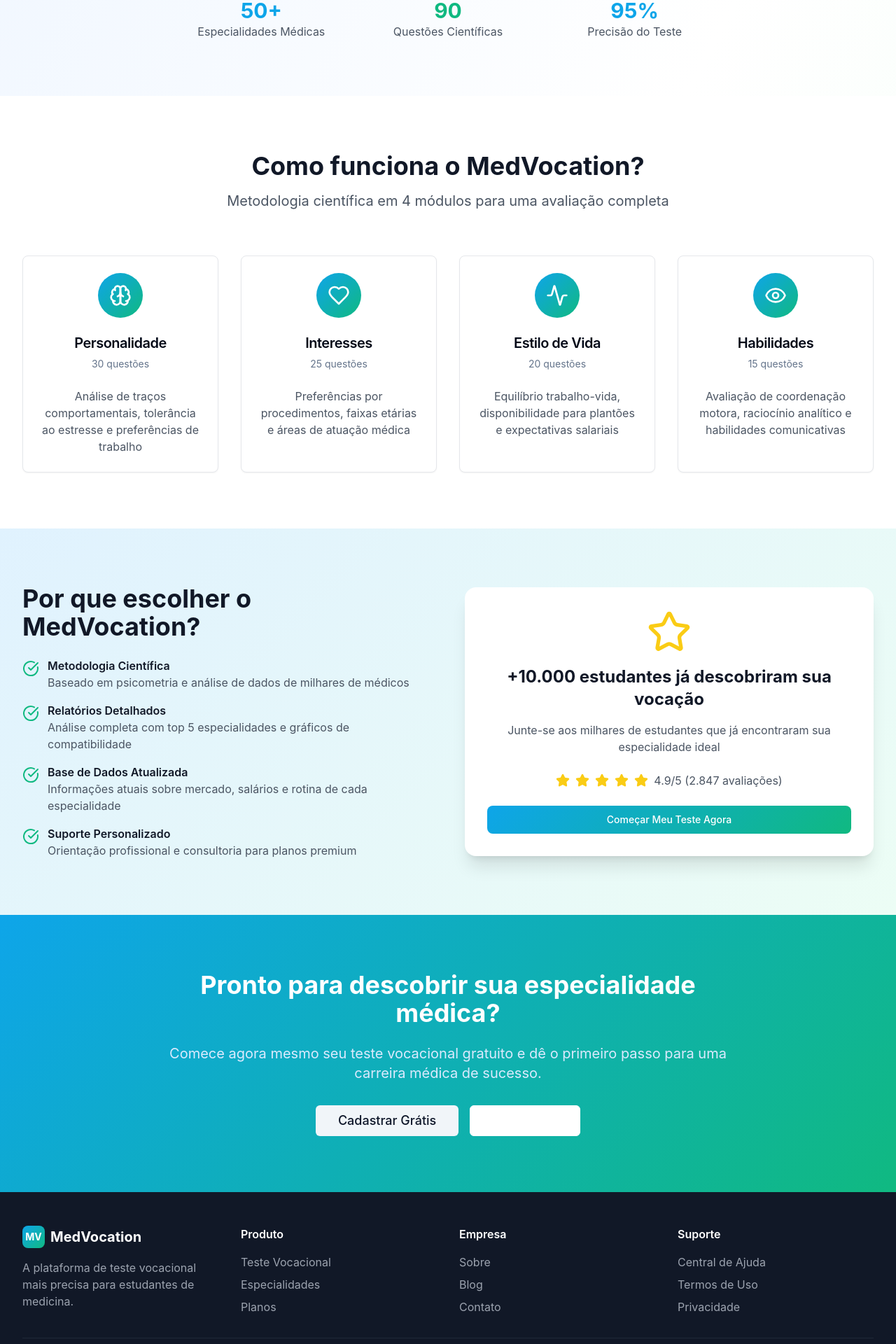
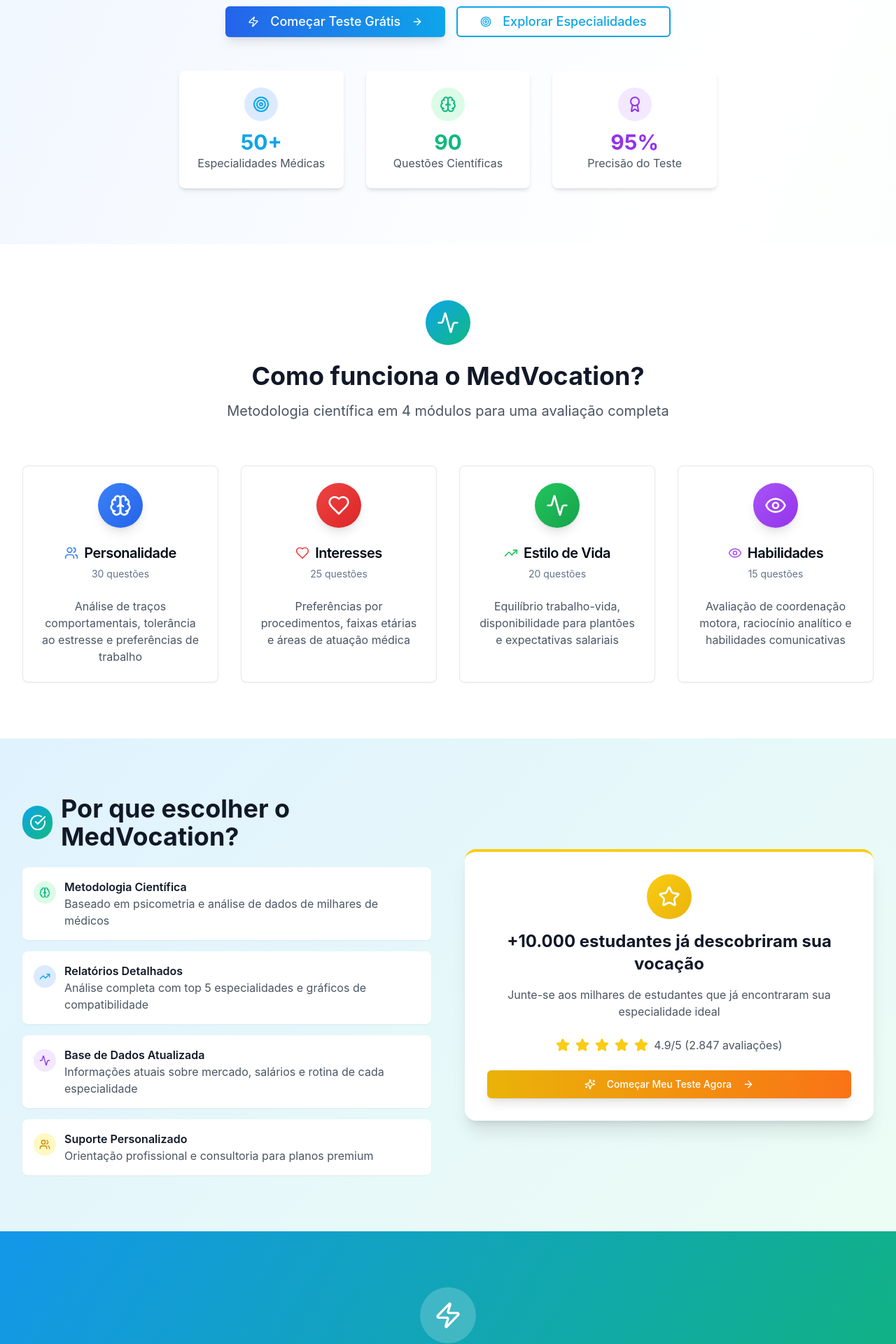
Before and after one commit to PhilipStark/medvocation-pathfinder-app, a React (Vite) app: page / in a window 1280 px wide. Shown: the part 440-2360 px from the top of the page at 70% size. Built offline with nearby package versions, Linux system fonts and the light colour scheme.

Commit message:
Enhance UI with icons and button styling
Add visual icons for navigation and apply contrasting colors to call-to-action buttons for improved user experience.

```diff
--- a/src/pages/Index.tsx
+++ b/src/pages/Index.tsx
@@ -12,7 +12,13 @@ import {
   Brain,
   Heart,
   Eye,
-  Activity
+  Activity,
+  Zap,
+  Target,
+  Award,
+  ArrowRight,
+  PlayCircle,
+  Sparkles
 } from 'lucide-react';
 
 const Index = () => {
@@ -26,6 +32,11 @@ const Index = () => {
       <section className="relative py-20 px-4 sm:px-6 lg:px-8">
         <div className="max-w-7xl mx-auto">
           <div className="text-center">
+            <div className="flex justify-center mb-6">
+              <div className="w-20 h-20 bg-medical-gradient rounded-full flex items-center justify-center animate-pulse-medical">
+                <Sparkles className="w-10 h-10 text-white" />
+              </div>
+            </div>
             <h1 className="text-4xl md:text-6xl font-bold text-gray-900 mb-6 animate-fade-in">
               Descubra sua{' '}
               <span className="bg-medical-gradient bg-clip-text text-transparent">
@@ -42,19 +53,24 @@ const Index = () => {
             <div className="flex flex-col sm:flex-row gap-4 justify-center mb-12">
               {user ? (
                 <Link to="/dashboard">
-                  <Button size="lg" className="medical-button text-lg px-8 py-3">
+                  <Button size="lg" className="bg-gradient-to-r from-green-500 to-emerald-600 hover:from-green-600 hover:to-emerald-700 text-white text-lg px-8 py-4 shadow-lg hover:shadow-xl transform hover:scale-105 transition-all duration-200">
+                    <PlayCircle className="w-5 h-5 mr-2" />
                     Acessar Dashboard
+                    <ArrowRight className="w-5 h-5 ml-2" />
                   </Button>
                 </Link>
               ) : (
                 <>
                   <Link to="/register">
-                    <Button size="lg" className="medical-button text-lg px-8 py-3">
+                    <Button size="lg" className="bg-gradient-to-r from-blue-600 to-medical-blue hover:from-blue-700 hover:to-medical-blue-dark text-white text-lg px-8 py-4 shadow-lg hover:shadow-xl transform hover:scale-105 transition-all duration-200">
+                      <Zap className="w-5 h-5 mr-2" />
                       Começar Teste Grátis
+                      <ArrowRight className="w-5 h-5 ml-2" />
                     </Button>
                   </Link>
                   <Link to="/specialties">
-                    <Button variant="outline" size="lg" className="text-lg px-8 py-3">
+                    <Button variant="outline" size="lg" className="text-lg px-8 py-3 border-2 border-medical-blue text-medical-blue hover:bg-medical-blue hover:text-white transition-all duration-200">
+                      <Target className="w-5 h-5 mr-2" />
                       Explorar Especialidades
                     </Button>
                   </Link>
@@ -64,16 +80,25 @@ const Index = () => {
 
             {/* Stats */}
             <div className="grid grid-cols-1 md:grid-cols-3 gap-8 max-w-3xl mx-auto">
-              <div className="text-center animate-scale-in">
+              <div className="text-center animate-scale-in bg-white rounded-lg p-6 shadow-md hover:shadow-lg transition-shadow">
+                <div className="w-12 h-12 bg-blue-100 rounded-full flex items-center justify-center mx-auto mb-3">
+                  <Target className="w-6 h-6 text-medical-blue" />
+                </div>
                 <div className="text-3xl font-bold text-medical-blue">50+</div>
                 <div className="text-gray-600">Especialidades Médicas</div>
               </div>
-              <div className="text-center animate-scale-in" style={{animationDelay: '0.1s'}}>
+              <div className="text-center animate-scale-in bg-white rounded-lg p-6 shadow-md hover:shadow-lg transition-shadow" style={{animationDelay: '0.1s'}}>
+                <div className="w-12 h-12 bg-green-100 rounded-full flex items-center justify-center mx-auto mb-3">
+                  <Brain className="w-6 h-6 text-medical-green" />
+                </div>
                 <div className="text-3xl font-bold text-medical-green">90</div>
                 <div className="text-gray-600">Questões Científicas</div>
               </div>
-              <div className="text-center animate-scale-in" style={{animationDelay: '0.2s'}}>
-                <div className="text-3xl font-bold text-medical-blue">95%</div>
+              <div className="text-center animate-scale-in bg-white rounded-lg p-6 shadow-md hover:shadow-lg transition-shadow" style={{animationDelay: '0.2s'}}>
+                <div className="w-12 h-12 bg-purple-100 rounded-full flex items-center justify-center mx-auto mb-3">
+                  <Award className="w-6 h-6 text-purple-600" />
+                </div>
+                <div className="text-3xl font-bold text-purple-600">95%</div>
                 <div className="text-gray-600">Precisão do Teste</div>
               </div>
             </div>
@@ -85,6 +110,9 @@ const Index = () => {
       <section className="py-20 bg-white">
         <div className="max-w-7xl mx-auto px-4 sm:px-6 lg:px-8">
           <div className="text-center mb-16">
+            <div className="w-16 h-16 bg-medical-gradient rounded-full flex items-center justify-center mx-auto mb-6">
+              <Activity className="w-8 h-8 text-white" />
+            </div>
             <h2 className="text-3xl md:text-4xl font-bold text-gray-900 mb-4">
               Como funciona o MedVocation?
             </h2>
@@ -94,12 +122,15 @@ const Index = () => {
           </div>
 
           <div className="grid grid-cols-1 md:grid-cols-2 lg:grid-cols-4 gap-8">
-            <Card className="medical-card hover:scale-105 transition-transform duration-300">
+            <Card className="medical-card hover:scale-105 transition-transform duration-300 border-l-4 border-l-blue-500">
               <CardHeader className="text-center">
-                <div className="w-16 h-16 bg-medical-gradient rounded-full flex items-center justify-center mx-auto mb-4">
+                <div className="w-16 h-16 bg-gradient-to-br from-blue-500 to-blue-600 rounded-full flex items-center justify-center mx-auto mb-4 shadow-lg">
                   <Brain className="w-8 h-8 text-white" />
                 </div>
-                <CardTitle className="text-xl">Personalidade</CardTitle>
+                <CardTitle className="text-xl flex items-center justify-center gap-2">
+                  <Users className="w-5 h-5 text-blue-500" />
+                  Personalidade
+                </CardTitle>
                 <CardDescription>30 questões</CardDescription>
               </CardHeader>
               <CardContent>
@@ -109,12 +140,15 @@ const Index = () => {
               </CardContent>
             </Card>
 
-            <Card className="medical-card hover:scale-105 transition-transform duration-300">
+            <Card className="medical-card hover:scale-105 transition-transform duration-300 border-l-4 border-l-red-500">
               <CardHeader className="text-center">
-                <div className="w-16 h-16 bg-medical-gradient rounded-full flex items-center justify-center mx-auto mb-4">
+                <div className="w-16 h-16 bg-gradient-to-br from-red-500 to-red-600 rounded-full flex items-center justify-center mx-auto mb-4 shadow-lg">
                   <Heart className="w-8 h-8 text-white" />
                 </div>
-                <CardTitle className="text-xl">Interesses</CardTitle>
+                <CardTitle className="text-xl flex items-center justify-center gap-2">
+                  <Heart className="w-5 h-5 text-red-500" />
+                  Interesses
+                </CardTitle>
                 <CardDescription>25 questões</CardDescription>
               </CardHeader>
               <CardContent>
@@ -124,12 +158,15 @@ const Index = () => {
               </CardContent>
             </Card>
 
-            <Card className="medical-card hover:scale-105 transition-transform duration-300">
+            <Card className="medical-card hover:scale-105 transition-transform duration-300 border-l-4 border-l-green-500">
               <CardHeader className="text-center">
-                <div className="w-16 h-16 bg-medical-gradient rounded-full flex items-center justify-center mx-auto mb-4">
+                <div className="w-16 h-16 bg-gradient-to-br from-green-500 to-green-600 rounded-full flex items-center justify-center mx-auto mb-4 shadow-lg">
                   <Activity className="w-8 h-8 text-white" />
                 </div>
-                <CardTitle className="text-xl">Estilo de Vida</CardTitle>
+                <CardTitle className="text-xl flex items-center justify-center gap-2">
+                  <TrendingUp className="w-5 h-5 text-green-500" />
+                  Estilo de Vida
+                </CardTitle>
                 <CardDescription>20 questões</CardDescription>
               </CardHeader>
               <CardContent>
@@ -139,12 +176,15 @@ const Index = () => {
               </CardContent>
             </Card>
 
-            <Card className="medical-card hover:scale-105 transition-transform duration-300">
+            <Card className="medical-card hover:scale-105 transition-transform duration-300 border-l-4 border-l-purple-500">
               <CardHeader className="text-center">
-                <div className="w-16 h-16 bg-medical-gradient rounded-full flex items-center justify-center mx-auto mb-4">
+                <div className="w-16 h-16 bg-gradient-to-br from-purple-500 to-purple-600 rounded-full flex items-center justify-center mx-auto mb-4 shadow-lg">
                   <Eye className="w-8 h-8 text-white" />
                 </div>
-                <CardTitle className="text-xl">Habilidades</CardTitle>
+                <CardTitle className="text-xl flex items-center justify-center gap-2">
+                  <Eye className="w-5 h-5 text-purple-500" />
+                  Habilidades
+                </CardTitle>
                 <CardDescription>15 questões</CardDescription>
               </CardHeader>
               <CardContent>
@@ -162,33 +202,46 @@ const Index = () => {
         <div className="max-w-7xl mx-auto px-4 sm:px-6 lg:px-8">
           <div className="grid grid-cols-1 lg:grid-cols-2 gap-12 items-center">
             <div>
-              <h2 className="text-3xl md:text-4xl font-bold text-gray-900 mb-6">
-                Por que escolher o MedVocation?
-              </h2>
+              <div className="flex items-center gap-3 mb-6">
+                <div className="w-12 h-12 bg-medical-gradient rounded-full flex items-center justify-center">
+                  <CheckCircle className="w-6 h-6 text-white" />
+                </div>
+                <h2 className="text-3xl md:text-4xl font-bold text-gray-900">
+                  Por que escolher o MedVocation?
+                </h2>
+              </div>
               <div className="space-y-4">
-                <div className="flex items-start space-x-3">
-                  <CheckCircle className="w-6 h-6 text-medical-green mt-1 flex-shrink-0" />
+                <div className="flex items-start space-x-3 bg-white p-4 rounded-lg shadow-sm">
+                  <div className="w-8 h-8 bg-green-100 rounded-full flex items-center justify-center mt-1 flex-shrink-0">
+                    <Brain className="w-4 h-4 text-medical-green" />
+                  </div>
                   <div>
                     <h3 className="font-semibold text-gray-900">Metodologia Científica</h3>
                     <p className="text-gray-600">Baseado em psicometria e análise de dados de milhares de médicos</p>
                   </div>
                 </div>
-                <div className="flex items-start space-x-3">
-                  <CheckCircle className="w-6 h-6 text-medical-green mt-1 flex-shrink-0" />
+                <div className="flex items-start space-x-3 bg-white p-4 rounded-lg shadow-sm">
+                  <div className="w-8 h-8 bg-blue-100 rounded-full flex items-center justify-center mt-1 flex-shrink-0">
+                    <TrendingUp className="w-4 h-4 text-medical-blue" />
+                  </div>
                   <div>
                     <h3 className="font-semibold text-gray-900">Relatórios Detalhados</h3>
                     <p className="text-gray-600">Análise completa com top 5 especialidades e gráficos de compatibilidade</p>
                   </div>
                 </div>
-                <div className="flex items-start space-x-3">
-                  <CheckCircle className="w-6 h-6 text-medical-green mt-1 flex-shrink-0" />
+                <div className="flex items-start space-x-3 bg-white p-4 rounded-lg shadow-sm">
+                  <div className="w-8 h-8 bg-purple-100 rounded-full flex items-center justify-center mt-1 flex-shrink-0">
+                    <Activity className="w-4 h-4 text-purple-600" />
+                  </div>
                   <div>
                     <h3 className="font-semibold text-gray-900">Base de Dados Atualizada</h3>
                     <p className="text-gray-600">Informações atuais sobre mercado, salários e rotina de cada especialidade</p>
                   </div>
                 </div>
-                <div className="flex items-start space-x-3">
-                  <CheckCircle className="w-6 h-6 text-medical-green mt-1 flex-shrink-0" />
+                <div className="flex items-start space-x-3 bg-white p-4 rounded-lg shadow-sm">
+                  <div className="w-8 h-8 bg-yellow-100 rounded-full flex items-center justify-center mt-1 flex-shrink-0">
+                    <Users className="w-4 h-4 text-yellow-600" />
+                  </div>
                   <div>
                     <h3 className="font-semibold text-gray-900">Suporte Personalizado</h3>
                     <p className="text-gray-600">Orientação profissional e consultoria para planos premium</p>
@@ -197,9 +250,11 @@ const Index = () => {
               </div>
             </div>
 
-            <div className="bg-white rounded-2xl shadow-xl p-8">
+            <div className="bg-white rounded-2xl shadow-xl p-8 border-t-4 border-yellow-400">
               <div className="text-center">
-                <Star className="w-16 h-16 text-yellow-400 mx-auto mb-4" />
+                <div className="w-16 h-16 bg-gradient-to-br from-yellow-400 to-yellow-500 rounded-full flex items-center justify-center mx-auto mb-4">
+                  <Star className="w-8 h-8 text-white" />
+                </div>
                 <h3 className="text-2xl font-bold text-gray-900 mb-4">
                   +10.000 estudantes já descobriram sua vocação
                 </h3>
@@ -214,8 +269,10 @@ const Index = () => {
                 </div>
                 {!user && (
                   <Link to="/register">
-                    <Button className="medical-button w-full">
+                    <Button className="bg-gradient-to-r from-yellow-500 to-orange-500 hover:from-yellow-600 hover:to-orange-600 text-white w-full shadow-lg hover:shadow-xl transform hover:scale-105 transition-all duration-200">
+                      <Sparkles className="w-5 h-5 mr-2" />
                       Começar Meu Teste Agora
+                      <ArrowRight className="w-5 h-5 ml-2" />
                     </Button>
                   </Link>
                 )}
@@ -226,8 +283,12 @@ const Index = () => {
       </section>
 
       {/* CTA Section */}
-      <section className="py-20 bg-medical-gradient">
-        <div className="max-w-4xl mx-auto text-center px-4 sm:px-6 lg:px-8">
+      <section className="py-20 bg-medical-gradient relative overflow-hidden">
+        <div className="absolute inset-0 bg-gradient-to-r from-blue-600/20 to-green-600/20"></div>
+        <div className="max-w-4xl mx-auto text-center px-4 sm:px-6 lg:px-8 relative">
+          <div className="w-20 h-20 bg-white/20 rounded-full flex items-center justify-center mx-auto mb-6">
+            <Zap className="w-10 h-10 text-white" />
+          </div>
           <h2 className="text-3xl md:text-4xl font-bold text-white mb-6">
             Pronto para descobrir sua especialidade médica?
           </h2>
@@ -238,19 +299,24 @@ const Index = () => {
           <div className="flex flex-col sm:flex-row gap-4 justify-center">
             {user ? (
               <Link to="/test">
-                <Button size="lg" variant="secondary" className="text-lg px-8 py-3">
+                <Button size="lg" className="bg-white text-medical-blue hover:bg-gray-100 text-lg px-8 py-4 shadow-lg hover:shadow-xl transform hover:scale-105 transition-all duration-200">
+                  <PlayCircle className="w-5 h-5 mr-2" />
                   Fazer Teste Vocacional
+                  <ArrowRight className="w-5 h-5 ml-2" />
                 </Button>
               </Link>
             ) : (
               <>
                 <Link to="/register">
-                  <Button size="lg" variant="secondary" className="text-lg px-8 py-3">
+                  <Button size="lg" className="bg-white text-medical-blue hover:bg-gray-100 text-lg px-8 py-4 shadow-lg hover:shadow-xl transform hover:scale-105 transition-all duration-200">
+                    <Zap className="w-5 h-5 mr-2" />
                     Cadastrar Grátis
+                    <ArrowRight className="w-5 h-5 ml-2" />
                   </Button>
                 </Link>
                 <Link to="/pricing">
-                  <Button size="lg" variant="outline" className="text-lg px-8 py-3 text-white border-white hover:bg-white hover:text-medical-blue">
+                  <Button size="lg" variant="outline" className="text-lg px-8 py-3 text-white border-2 border-white hover:bg-white hover:text-medical-blue transition-all duration-200 shadow-lg hover:shadow-xl">
+                    <Award className="w-5 h-5 mr-2" />
                     Ver Planos
                   </Button>
                 </Link>
@@ -277,16 +343,22 @@ const Index = () => {
             </div>
 
             <div>
-              <h3 className="font-semibold mb-4">Produto</h3>
+              <h3 className="font-semibold mb-4 flex items-center gap-2">
+                <Target className="w-4 h-4" />
+                Produto
+              </h3>
               <ul className="space-y-2 text-gray-400">
-                <li><Link to="/test" className="hover:text-white transition-colors">Teste Vocacional</Link></li>
-                <li><Link to="/specialties" className="hover:text-white transition-colors">Especialidades</Link></li>
-                <li><Link to="/pricing" className="hover:text-white transition-colors">Planos</Link></li>
+                <li><Link to="/test" className="hover:text-white transition-colors flex items-center gap-2"><PlayCircle className="w-3 h-3" />Teste Vocacional</Link></li>
+                <li><Link to="/specialties" className="hover:text-white transition-colors flex items-center gap-2"><Heart className="w-3 h-3" />Especialidades</Link></li>
+                <li><Link to="/pricing" className="hover:text-white transition-colors flex items-center gap-2"><Award className="w-3 h-3" />Planos</Link></li>
               </ul>
             </div>
 
             <div>
-              <h3 className="font-semibold mb-4">Empresa</h3>
+              <h3 className="font-semibold mb-4 flex items-center gap-2">
+                <Users className="w-4 h-4" />
+                Empresa
+              </h3>
               <ul className="space-y-2 text-gray-400">
                 <li><a href="#" className="hover:text-white transition-colors">Sobre</a></li>
                 <li><a href="#" className="hover:text-white transition-colors">Blog</a></li>
@@ -295,7 +367,10 @@ const Index = () => {
             </div>
 
             <div>
-              <h3 className="font-semibold mb-4">Suporte</h3>
+              <h3 className="font-semibold mb-4 flex items-center gap-2">
+                <Activity className="w-4 h-4" />
+                Suporte
+              </h3>
               <ul className="space-y-2 text-gray-400">
                 <li><a href="#" className="hover:text-white transition-colors">Central de Ajuda</a></li>
                 <li><a href="#" className="hover:text-white transition-colors">Termos de Uso</a></li>
```
